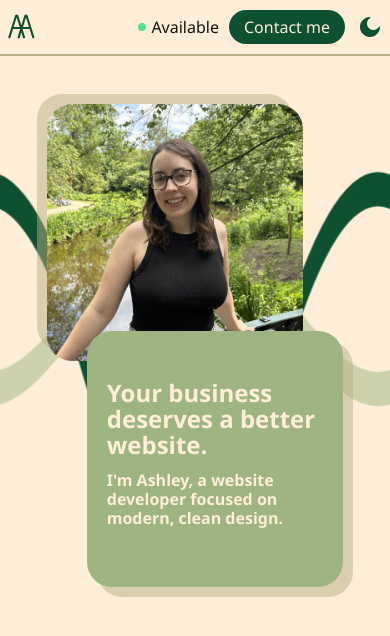
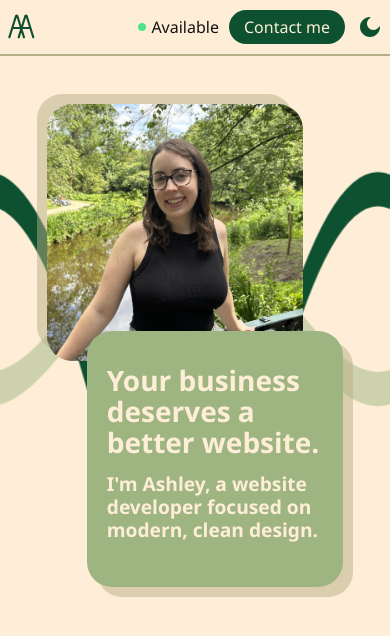
Before and after one commit to a-amendola/portfolio, a React (Vite) app: page / in a window 390 px wide. Shown: the top 636 px of the page. Built offline with nearby package versions, Linux system fonts and the light colour scheme.

Commit message:
Hero text responsiveness

```diff
--- a/src/pages/homepage.css
+++ b/src/pages/homepage.css
@@ -90,11 +90,11 @@
   }
 
   .hero-right h1 {
-    font-size: clamp(1.5rem, 4.75vw, 2.5rem);
+    font-size: clamp(1.75rem, 4.75vw, 2.5rem);
   }
 
   .hero-right h2 {
-    font-size: clamp(1rem, 3vw, 1.5rem);
+    font-size: clamp(1.20rem, 3vw, 1.5rem);
   }
 }
 
@@ -134,3 +134,13 @@
     animation: wave-mobile 25s linear infinite;
   }
 }
+
+@media screen and (max-width: 370px) {
+  .hero-right h1 {
+    font-size: 1.5rem;
+  }
+
+  .hero-right h2 {
+    font-size: 1rem;
+  }
+}
```
